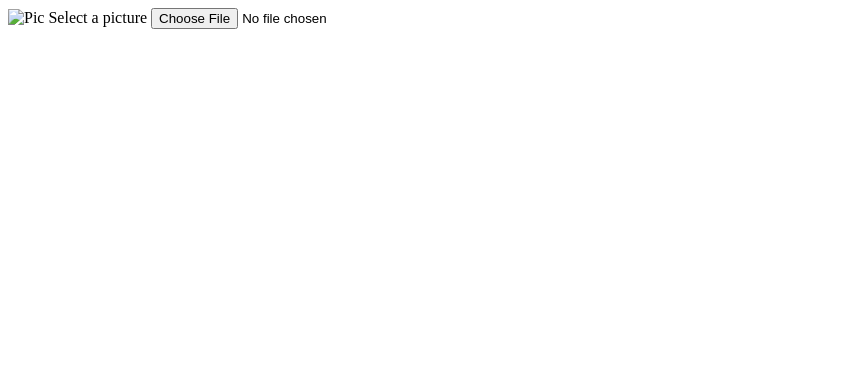
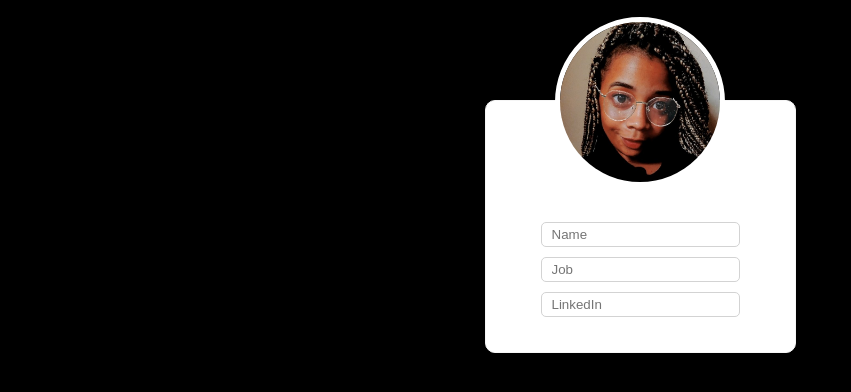
Before and after one commit to rchuluc/Badge-Creator, a plain HTML site: page index.html in a window 1280 px wide. Shown: the whole page, without its empty margins (0-851 px from the left). Drawn offline with Linux system fonts and the light colour scheme.

Commit message:
Added styles

```diff
--- a/CSS/stylesheet.css
+++ b/CSS/stylesheet.css
@@ -0,0 +1,103 @@
+body{
+    background-color: black
+}
+
+.wrapper{
+    margin-top: 100px;
+    display: flex;
+    flex-flow: column wrap;
+    justify-content: center;
+    align-items: center;
+}
+
+.flex-col{
+
+    display: flex;
+    flex-flow: column wrap;
+    justify-content: center;
+    align-items: center;
+}
+
+.flex-col input:first-child{
+    margin-top: 35px;
+}
+
+.flex-row{
+    display: flex;
+    flex-flow: row wrap;
+    align-content: center;
+}
+
+.profile-picture{
+    height: inherit;
+    width: auto;
+    border-radius: 50%;
+    background-size: cover;
+
+}
+
+.picture-container:hover .picture-overlay{
+    display: flex;
+    flex-flow: column wrap;
+    justify-content: center;
+    align-items: center;
+}
+
+.picture-container:hover .profile-picture{
+    filter: grayscale(1) contrast(120%) brightness(20%);
+}
+
+.picture-container{
+    position: relative;
+    height: 160px;
+    width: auto;
+    margin-top: -40%;
+    border: 5px solid white;
+    border-radius: 50%;
+    cursor: pointer;
+
+}
+
+.picture-overlay{
+     display: none;
+     position: absolute;
+     top: 0;
+     right: 0;
+     bottom: 0;
+     left: 0;
+     height: 100%;
+     width: 100%;
+     border-radius: 50%;
+}
+
+.picture-overlay i{
+    color: white;
+    font-size: 2rem;
+}
+
+.overlay-text{
+    font-family: Arial, Helvetica, sans-serif;
+    color: white;
+}
+
+.card{
+    border: 1px solid whitesmoke;
+    border-radius: 10px;
+    background-color: white;
+    box-shadow: whitesmoke;
+    padding: 0 50px 30px;
+    box-shadow: 5px 5px 20px -1px rgba(0,0,0,0.2);
+
+}
+
+input{
+    margin: 5px;
+    border: 1px solid lightgray;
+    border-radius: 5px;
+    padding: 4px 10px;
+}
+
+
+:root{
+    --color-primary: #000000;
+}
--- a/index.html
+++ b/index.html
@@ -4,17 +4,31 @@
     <meta charset="UTF-8">
     <meta name="viewport" content="width=device-width, initial-scale=1.0">
     <meta http-equiv="X-UA-Compatible" content="ie=edge">
-    <link rel="stylesheet" href="/CSS/stylesheet.css">
-    <script src="/JS/scripts.js"></script>
+    <link rel="stylesheet" href="CSS/stylesheet.css">
+    <link rel="stylesheet" href="https://use.fontawesome.com/releases/v5.8.2/css/all.css" integrity="sha384-oS3vJWv+0UjzBfQzYUhtDYW+Pj2yciDJxpsK1OYPAYjqT085Qq/1cq5FLXAZQ7Ay" crossorigin="anonymous">
+    <script src="JS/scripts.js"></script>
     <title>Upload a photo</title>
 </head>
 <body>
 
     <div class="wrapper">
-        <div class="card">
-            <img class="profile-picture" src="" alt="Pic">
-            <label for="browse">Select a picture</label>
-            <input type="file" accept="image/*" id="browse" class="btn">
+        <div class="card flex-col">
+            <div class="picture-container">
+                <img draggable="false" onclick="console.log('cliked')" class="profile-picture" src="Assets/user.jpeg" alt="">
+            <div class="picture-overlay">
+                <i class="fas fa-upload"></i>
+                <p class="overlay-text">Upload a photo</p>
+            </div>
+            </div>
+
+
+
+            <div class="flex-col">
+
+                <input type="text" placeholder="Name">
+                <input type="text" placeholder="Job">
+                <input type="text" placeholder="LinkedIn">
+            </div>
         </div>
     </div>
 
```
Also changed, not shown: Assets/user.jpeg (added).
